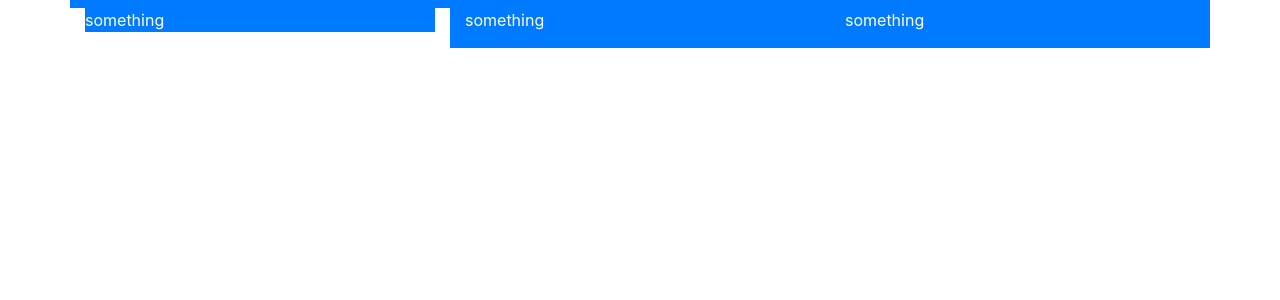
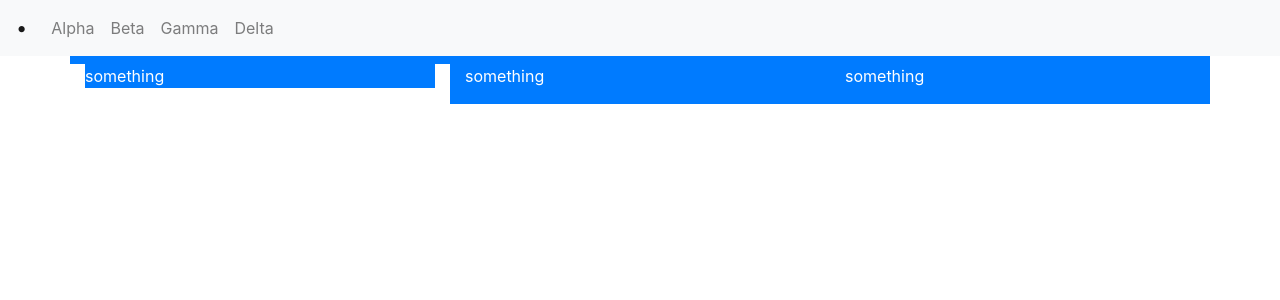
Before and after one commit to subtext/app-engine, a PHP site: template src/twig/templates/index.twig in a window 1280 px wide. Shown: the top 300 px of the page. Run offline with PHP 8.4, Linux system fonts and the light colour scheme; the template is opened without the code that fills it, so the values that code supplies are empty; style sheets or scripts are compiled from the project's sources; some libraries are stand-ins or nearby versions.

Commit message:
Add a basic navbar

```diff
--- a/src/twig/templates/index.twig
+++ b/src/twig/templates/index.twig
@@ -6,6 +6,29 @@
         <title>App-Factory</title>
     </head>
     <body>
+        <nav class="navbar navbar-expand-sm navbar-light bg-light">
+            <a class="navbar-brand" href="/">•</a>
+            <button class="navbar-toggler" type="button" data-toggle="collapse" data-target="#navHidden" aria-controls="navHidden" aria-expanded="false" aria-label="Toggle Navigation">
+                <span class="navbar-toggler-icon"></span>
+            </button>
+            <div class="collapse navbar-collapse" id="navHidden">
+                <ul class="navbar-nav mr-auto">
+                    <li class="nav-item">
+                        <a class="nav-link" href="#">Alpha</a>
+                    </li>
+                    <li class="nav-item">
+                        <a class="nav-link" href="#">Beta</a>
+                    </li>
+                    <li class="nav-item">
+                        <a class="nav-link" href="#">Gamma</a>
+                    </li>
+                    <li class="nav-item">
+                        <a class="nav-link" href="#">Delta</a>
+                    </li>
+
+                </ul>
+            </div>
+        </nav>
         <div class="container">
             <div class="row">
                 <div class="col bg-primary text-white">
```
